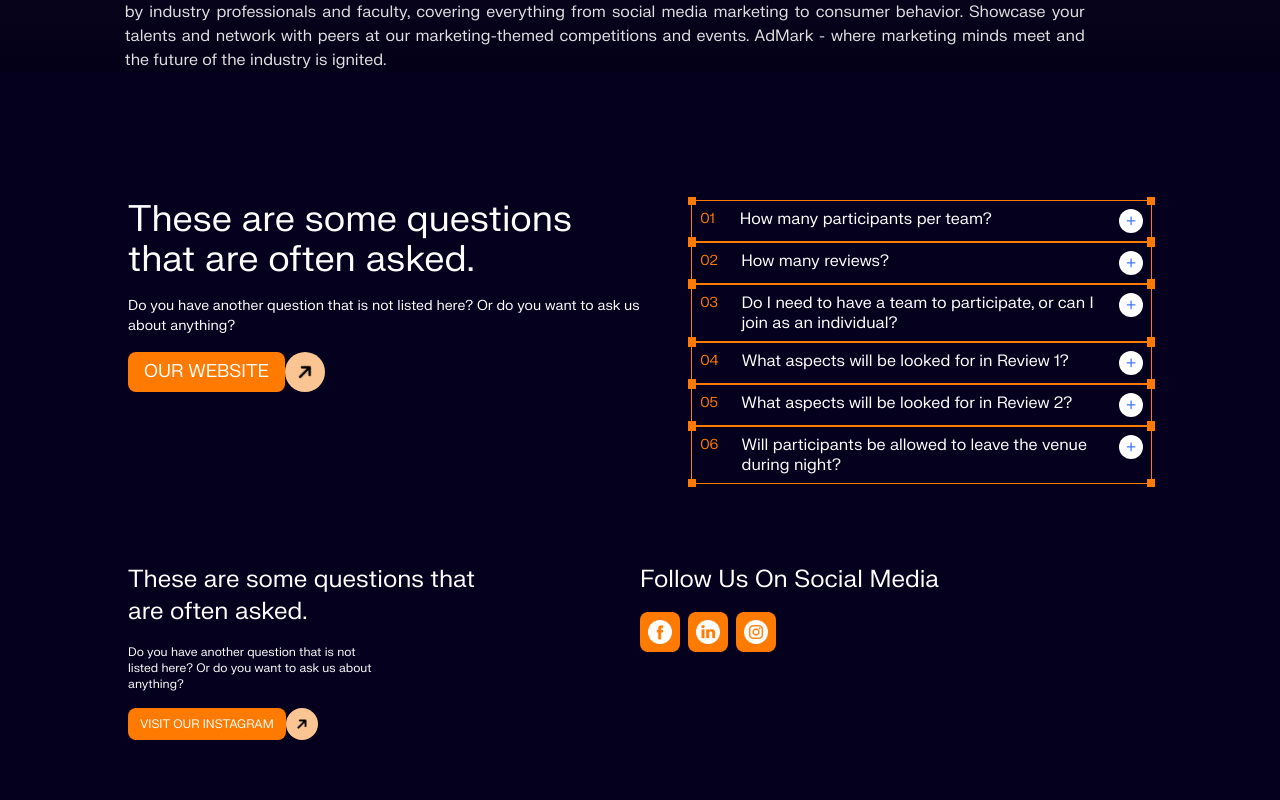
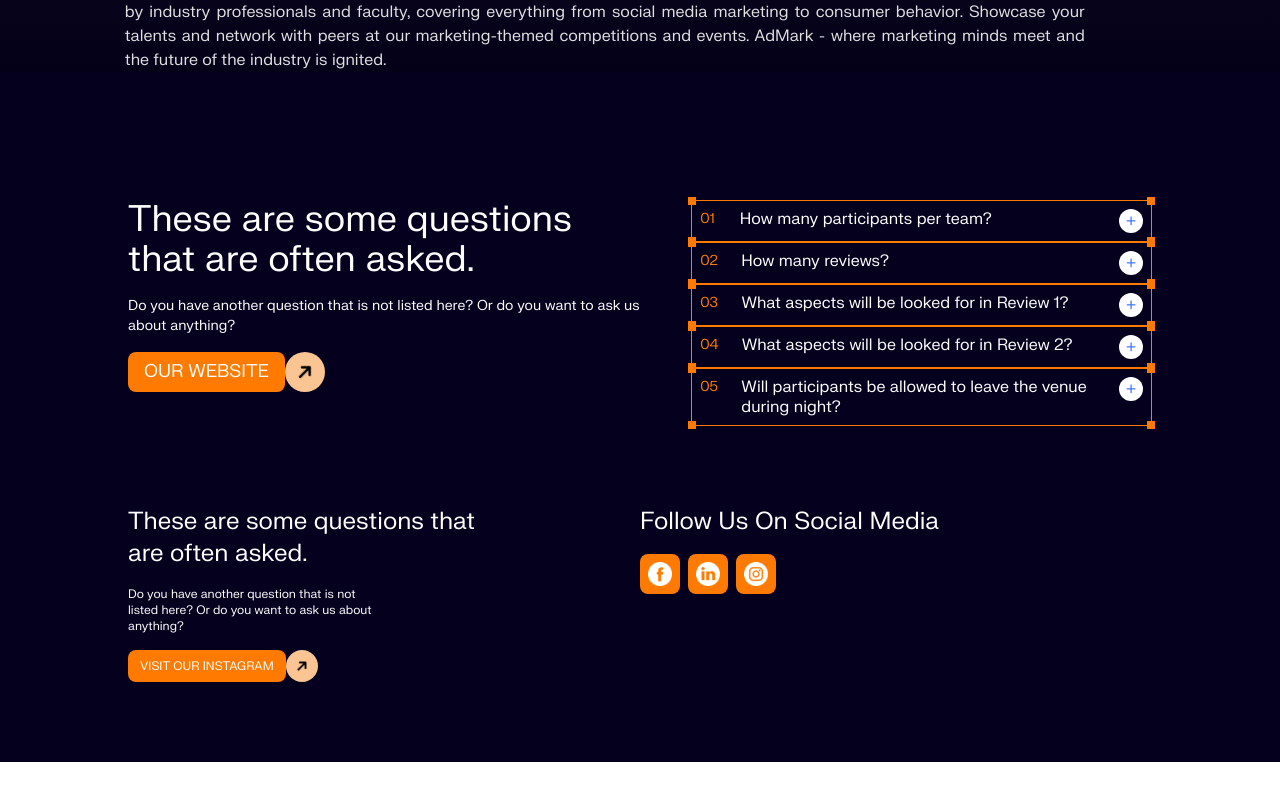
Before and after one commit to MFC-VIT/InnovationX-24, a React (Vite) app: page / in a window 1280 px wide. Shown: the part 5548-6348 px from the top of the page. After the commit the page ends 6310 px from the top, so only its background shows below. Built offline with nearby package versions, Linux system fonts and the light colour scheme.

Commit message:
Fix: Content fix

```diff
--- a/src/section/FAQ.tsx
+++ b/src/section/FAQ.tsx
@@ -9,11 +9,6 @@ const faqData = [
     question: "How many reviews?",
     answer:
       "Three Reviews: One Business, Second Technical and Third is amalgamation of both.",
-  },
-  {
-    question:
-      "Do I need to have a team to participate, or can I join as an individual?",
-    answer: "No, we will accept only fresh projects.",
   },
   {
     question: "What aspects will be looked for in Review 1?",
```
